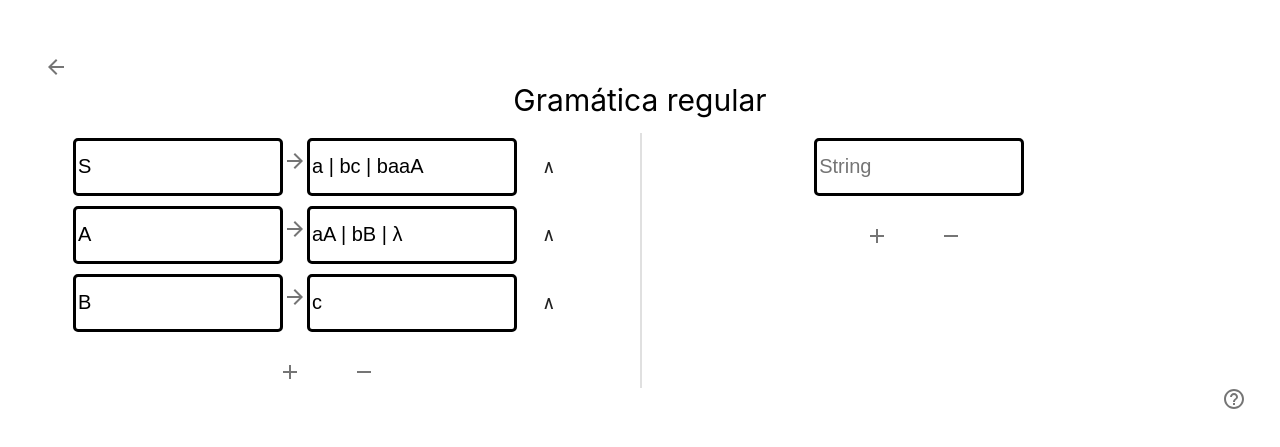
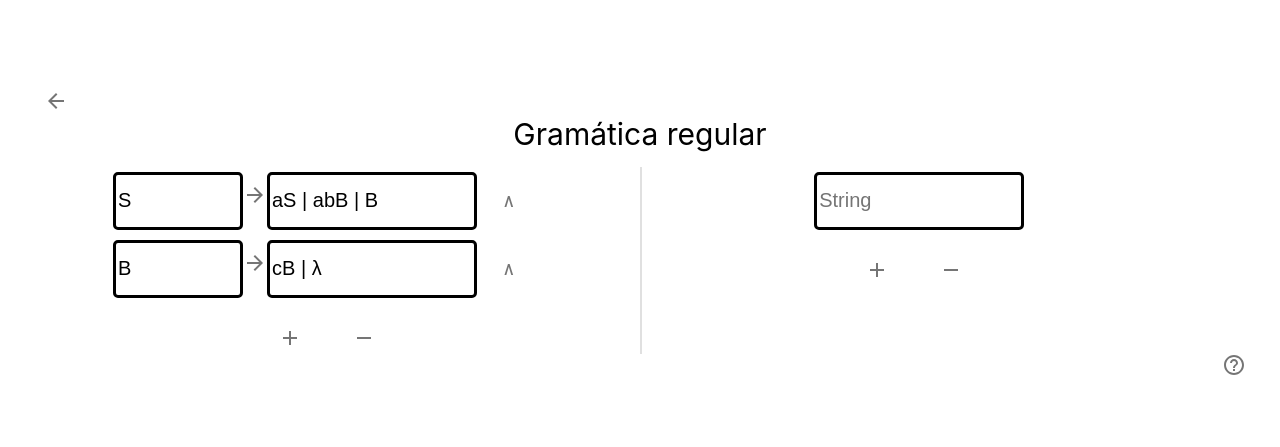
Before and after one commit to glyve99/trab-lftc, a React (Create React App) app: page /gramatica in a window 1280 px wide. Shown: the part 169-616 px from the top of the page. Built offline with nearby package versions, Linux system fonts and the light colour scheme.

Commit message:
Finalizando a implementação da Gramática regular

```diff
--- a/src/components/pages/Gramatica.js
+++ b/src/components/pages/Gramatica.js
@@ -13,16 +13,19 @@ import AddOutlinedIcon from '@material-ui/icons/AddOutlined';
 import ArrowBackIcon from '@material-ui/icons/ArrowBack';
 import HelpOutlineIcon from '@material-ui/icons/HelpOutline';
 
-const GrammarInput = ({ leftSide, rightSide }) => {
-
+const GrammarInput = ({grammar, leftSide, rightSide , cont}) => {
     const [inputs, setInputs] = useState([leftSide, rightSide]);
 
     return (
         <div style={styles.item}>
             <input
                 value={inputs[0]}
-                style={styles.input}
-                onChange={e => setInputs([ e.target.value.toUpperCase(), inputs[1] ])}
+                style={styles.input2}
+                onChange={e => {
+                    setInputs([ e.target.value.toUpperCase(), inputs[1] ]);
+                    grammar[cont].leftSide = e.target.value.toUpperCase();
+                    grammar[cont].rightSide = inputs[1];
+                }}
                 maxLength={1}
                 placeholder="LHS"
             />
@@ -30,36 +33,42 @@ const GrammarInput = ({ leftSide, rightSide }) => {
             <ArrowForward color="action"/>
 
             <input
-                id='insertLambda'
+                id={cont}
                 value={inputs[1]}
                 style={styles.input}
-                onChange={e => setInputs([ inputs[0], e.target.value ])}
+                onChange={e => {
+                    setInputs([ inputs[0], e.target.value ]);
+                    grammar[cont].leftSide = inputs[0];
+                    grammar[cont].rightSide = e.target.value;
+                }}
                 placeholder="RHS"
             />
 
-            <Button style={styles.button} onClick={() => {
-                const textarea = document.getElementById('insertLambda');
-                const insertStartPoint = textarea.selectionStart;
-                const insertEndPoint = textarea.selectionEnd;
+            <Tooltip title="Adicionar caractere vazio: λ">
+                <Button id={cont} style={styles.button} onClick={(e) => {
+                    const buttonId = e.currentTarget.getAttribute('id');
+                    const textarea = document.getElementById(buttonId);
+
                     let value = textarea.value;
-
-                value = value.slice(0, insertStartPoint) + 'λ' + value.slice(insertEndPoint);
-                textarea.value = value;
-            }} ><p>λ</p></Button >
+                    if (value.length === 0)
+                        textarea.value = 'λ';
+                    else
+                        textarea.value = value + ' | λ';
+                    grammar[cont].rightSide = textarea.value;
+                }} ><p style={{color: '#757575'}}>λ</p></Button >
+            </Tooltip>
         </div>
     )
-
 }
 
 export default function Gramatica() {
+    let cont = 0;
 
     const [grammarInputs, setGrammarInputs] = useState([
-        { leftSide: 'S', rightSide: 'a | bc | baaA' },
-        { leftSide: 'A', rightSide: 'aA | bB | λ' },
-        { leftSide: 'B', rightSide: 'c' }
+        { leftSide: 'S', rightSide: 'aS | abB | B' },
+        { leftSide: 'B', rightSide: 'cB | λ' }
     ]);
     const [inputs, setInputs] = useState([1]);
-    const [userInput, setUserInput] = useState('');
 
     const validate = strInput => {
         const str = strInput.target.value;
@@ -69,10 +78,12 @@ export default function Gramatica() {
             return temp;
         });
         const res = [];
-        console.log(arr);
+        console.log(grammarInputs);
         let type = '';
         arr.forEach(row => {
             row.rightSide.forEach(rule => {
+                if(rule.length > 1)
+                {
                     if(rule.replace(/[^A-Z]/g, '').length > 1){
                         res.push('Invalid');
                     } else {
@@ -87,9 +98,11 @@ export default function Gramatica() {
                             }
                         }
                     }
+                }
             })
         });
-        console.log(res);
+
+        //console.log(res);
 
         if(res.filter(s => s === 'Right').length === res.length){
             type = 'Right';
@@ -98,10 +111,10 @@ export default function Gramatica() {
         } else {
             type = 'Invalid';
         };
-        console.log('String: ', str);
+        //console.log('String: ', str);
 
         if(type === 'Right'){
-            console.log('Grammar type: ', type);
+            //console.log('Grammar type: ', type);
 
             for(let rule of arr[0].rightSide)
             {
@@ -112,7 +125,7 @@ export default function Gramatica() {
             }
             strInput.target.style.borderColor = "FireBrick";
         } else if(type === 'Left'){
-            console.log('Grammar type: ', type);
+            //console.log('Grammar type: ', type);
 
             for(let rule of arr[0].rightSide)
             {
@@ -123,18 +136,19 @@ export default function Gramatica() {
             }
             strInput.target.style.borderColor = "FireBrick";
         } else {
-            console.log('Error: Invalid Grammar type! Accepted grammars: GLD, GLUD, GLE, GLUE.');
+            //console.log('Error: Invalid Grammar type! Accepted grammars: GLD, GLUD, GLE, GLUE.');
+            alert("Gramática inválida! Aceita apenas GLD, GLUD, GLE e GLUE!");
             return;
         }
         return;
     };
 
     const matchD = (str, rule, arr) => {
-        console.log('Rule: ', rule);
+        //console.log('Rule: ', rule);
         if(rule.length - 1 > str.length) return false;
 
         const nextRule = rule[rule.length - 1];
-        console.log('  Next rule: ', nextRule);
+        //console.log('  Next rule: ', nextRule);
 
         //Verificando caractere vazio
         if(nextRule === 'λ' && (rule.slice(0, rule.length - 1) === str && rule.slice(0, rule.length - 1).length === str.length)) return true;
@@ -142,7 +156,7 @@ export default function Gramatica() {
         if(nextRule === nextRule.toLowerCase()) return rule === str;
 
         const rules = arr.find(row => row.leftSide === nextRule);
-        console.log('  Rules: ', rules.rightSide);
+        //console.log('  Rules: ', rules.rightSide);
 
         if(!rules) return false;
         for(let r of rules.rightSide)
@@ -154,11 +168,11 @@ export default function Gramatica() {
     };
 
     const matchE = (str, rule, arr) => {
-        console.log('Rule: ', rule);
+        //console.log('Rule: ', rule);
         if(rule.length - 1 > str.length) return false;
 
         const nextRule = rule[0];
-        console.log('  NextRule: ', nextRule);
+        //console.log('  NextRule: ', nextRule);
 
         //Verificando caractere vazio
         if(nextRule === 'λ' && (rule.slice(1, rule.length) === str && rule.slice(1, rule.length).length === str.length)) return true;
@@ -166,7 +180,7 @@ export default function Gramatica() {
         if(nextRule === nextRule.toLowerCase()) return rule === str;
 
         const rules = arr.find(row => row.leftSide === nextRule);
-        console.log('  Rules: ', rules.rightSide);
+        //console.log('  Rules: ', rules.rightSide);
 
         if(!rules) return false;
         for(let r of rules.rightSide)
@@ -191,14 +205,14 @@ export default function Gramatica() {
                 <div style={{width: '50%', float: 'left' }}>
                     <div style={styles.main}>
                         {grammarInputs.map(input => (
-                            <GrammarInput leftSide={input.leftSide} rightSide={input.rightSide} />
+                            <GrammarInput grammar={grammarInputs} leftSide={input.leftSide} rightSide={input.rightSide} cont={cont++}/>
                         ))}
                     </div>
                     <div style={styles.footer}>
                         <Tooltip title="Adicionar regra">
                             <Button style={styles.button} onClick={() => {
                                 if(grammarInputs.length < 20)
-                                    setGrammarInputs([ ...grammarInputs, { leftSide: '', rightSide: '' } ])
+                                    setGrammarInputs([ ...grammarInputs, { leftSide: '', rightSide: '' } ]);
                                 }}
                                 > <AddOutlinedIcon color="action"/> </Button >
                         </Tooltip>
@@ -245,8 +259,10 @@ export default function Gramatica() {
                         <Typography  color="inherit">Gramática regular</Typography>
                         {'Insira as regras da gramática:'} <br/>
                         <b>{'S -> a'}</b> {' | '} <b>{'bS'}</b> {' | '} <b>{' λ'}</b> <br/><br/>
-                        <b>{'ATENÇÃO!'}</b><br/> {'  Gramáticas aceitas: GLD, GLUD, GLE e GLUE.'} <br/>
-                        {'Em seguida, acrescente as strings para validar.'}
+                        <b>{'ATENÇÃO!'}</b><br/> {'  Gramáticas aceitas: GLD, GLUD, GLE e GLUE.'}
+                        <br/> {'  O símbolo de início, será o primeiro da lista de regras.'} <br/>
+                        <br/>{'Em seguida, acrescente as strings para validar.'} <br/>
+                        {'Elas serão validadas quando são clicadas.'}
                     </React.Fragment>
                     }>
                     <HelpOutlineIcon color="action" />
@@ -265,7 +281,6 @@ const HtmlTooltip = withStyles((theme) => ({
       border: '1px solid #dadde9',
     },
   }))(Tooltip);
-
 
 const styles = {
     container: {
@@ -324,5 +339,15 @@ const styles = {
         width: "200px",
         outline: "0",
         fontSize: "20px"
+     },
+     input2: {
+         borderWidth: "3px",
+         borderColor: "black",
+         borderStyle: "solid",
+         borderRadius: "5px",
+         height: "50px",
+         width: "120px",
+         outline: "0",
+         fontSize: "20px"
       }
 }
--- a/src/components/pages/Regex.js
+++ b/src/components/pages/Regex.js
@@ -14,7 +14,6 @@ import HelpOutlineIcon from '@material-ui/icons/HelpOutline';
 
 export default function Regex() {
     const [userInput, setUserInput] = useState('');
-    const [correct, setCorrect] = useState(false);
     const [inputs, setInputs] = useState([1]);
 
     const validate = e => {
@@ -81,7 +80,8 @@ export default function Regex() {
                         <b>{'  |'}</b> {' união'} <br/>
                         <b>{'  {x}'}</b> {' x repetições'} <br/>
                         <b>{'  {x, y}'}</b> {' entre x e y repetições'} <br/><br/>
-                        {'Acrescente as strings para testar.'}
+                        {'Acrescente as strings para testar.'}<br/>
+                        {'Elas serão validadas quando são clicadas.'}
                     </React.Fragment>
                     }>
                     <HelpOutlineIcon color="action" />
```
Lines whose indentation alone changed are shown as unchanged.
